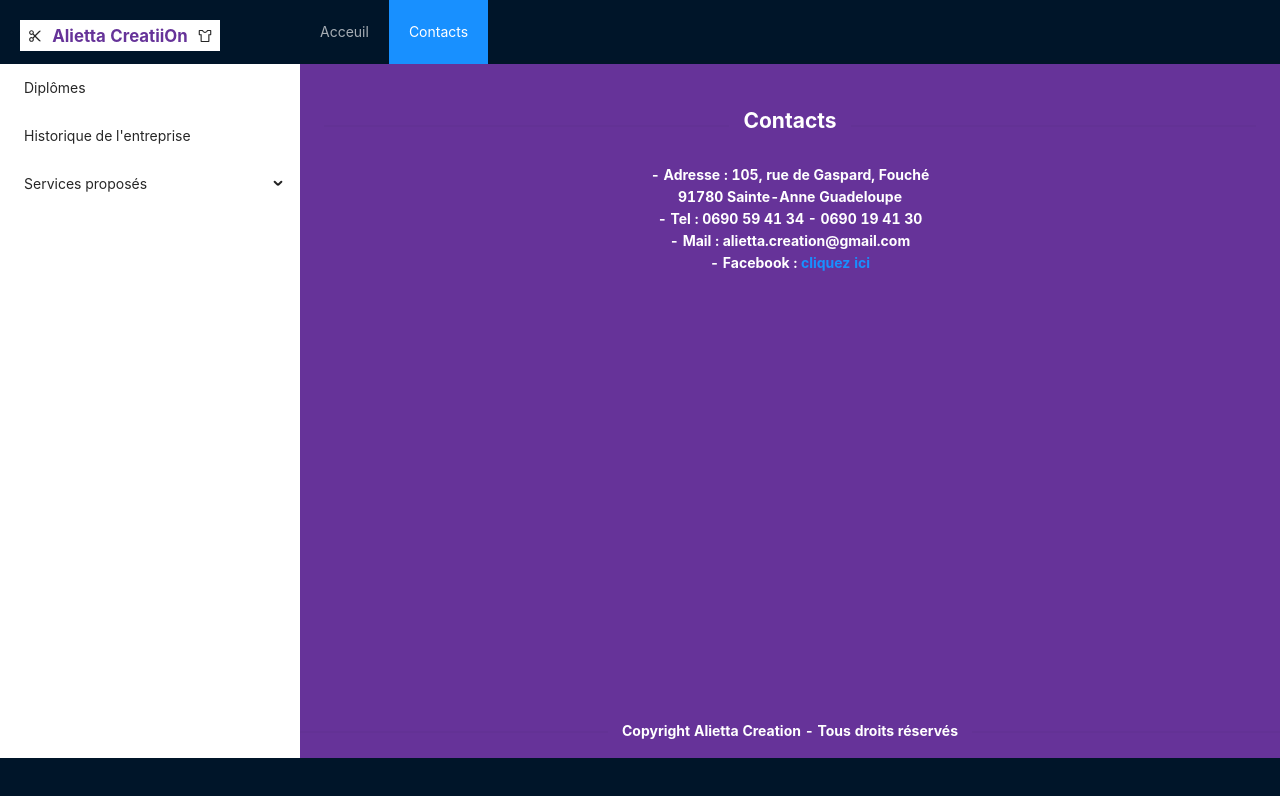
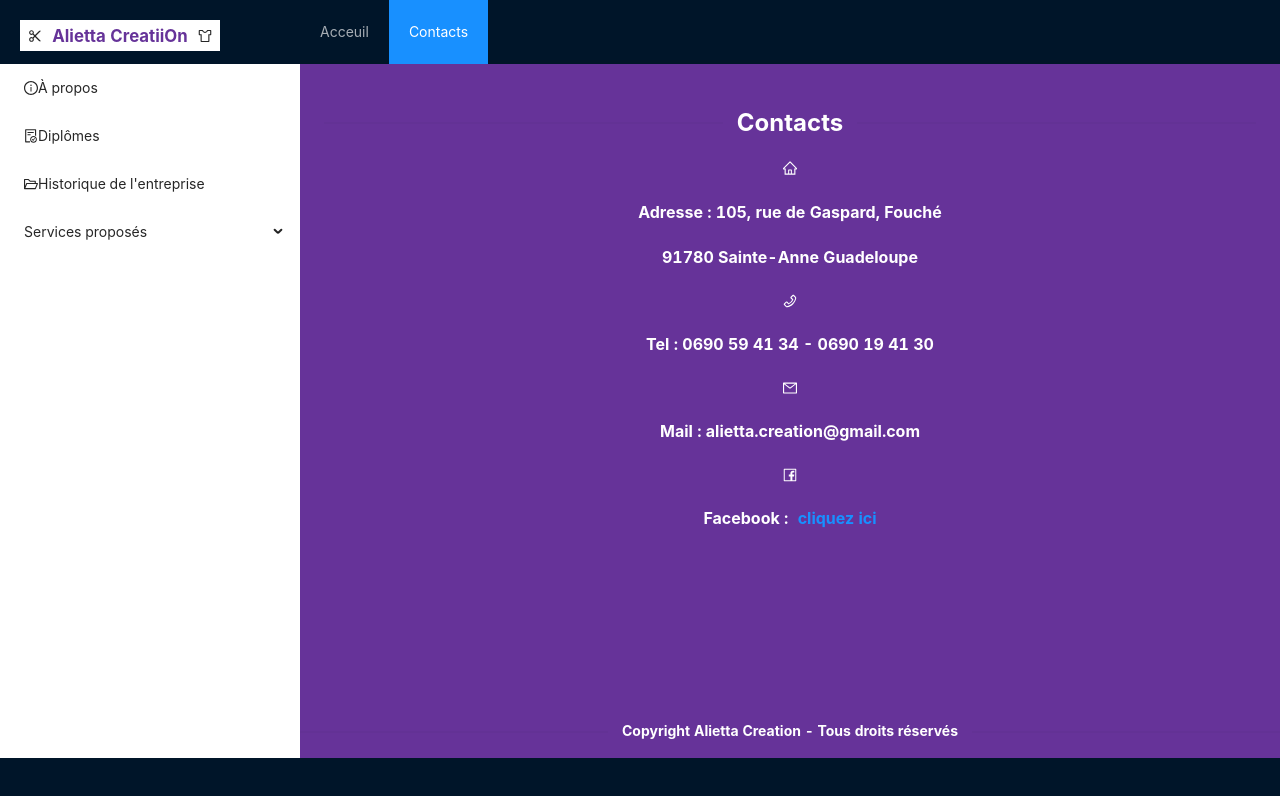
Before and after one commit to Neolau971/neola-a-site, a React (Create React App) app: page / in a window 1280 px wide. Both pictures are taken after a click on the item "Contacts". Shown: the top 796 px of the page. Built offline with nearby package versions, Linux system fonts and the light colour scheme.

Commit message:
#add icon and texts

```diff
--- a/src/components/menu/handler-content.composent.tsx
+++ b/src/components/menu/handler-content.composent.tsx
@@ -1,4 +1,5 @@
 import React from "react"
+import AProposContent from "../../contents/autre/aProposContent"
 import ContactContent from "../../contents/contacts/contactsContent"
 import DiplomeContent from "../../contents/diplome/diplomeContent"
 import HistoricContent from "../../contents/historic/historicContent"
@@ -19,6 +20,7 @@ type HandlerContentCompoProps = {
   isCoutureArti: boolean
   isCouturePesro: boolean
   isRetouches: boolean
+  isAPropos: boolean
 }
 
 const HandlerContentComposent: React.FC<HandlerContentCompoProps> = ({
@@ -30,7 +32,8 @@ const HandlerContentComposent: React.FC<HandlerContentCompoProps> = ({
   isCours,
   isCoutureArti,
   isCouturePesro,
-  isRetouches
+  isRetouches,
+  isAPropos
 }) => {
 
   return (
@@ -44,6 +47,7 @@ const HandlerContentComposent: React.FC<HandlerContentCompoProps> = ({
       {isCoutureArti && <CoutureArtisanalContent />}
       {isCouturePesro && <CouturePersonaliseContent />}
       {isRetouches && <RetouchesContent />}
+      {isAPropos && <AProposContent />}
     </>)
 }
 
--- a/src/components/menu/side-menu.component.tsx
+++ b/src/components/menu/side-menu.component.tsx
@@ -1,4 +1,9 @@
 import { Menu } from "antd"
+import {
+  InfoCircleOutlined,
+  FileDoneOutlined,
+  FolderOpenOutlined
+} from '@ant-design/icons';
 import Sider from "antd/lib/layout/Sider"
 import SubMenu from "antd/lib/menu/SubMenu"
 import React from "react"
@@ -20,8 +25,9 @@ const SideMenuComponent: React.FC<SideMenuProps> = ({ handleContent }) => {
         style={{ height: '100%', borderRight: 0 }}
         onClick={handleClick}
       >
-        <Menu.Item key="Diplome">Diplômes</Menu.Item>
-        <Menu.Item key="Historic">Historique de l'entreprise</Menu.Item>
+        <Menu.Item key="Apropos"><InfoCircleOutlined />À propos</Menu.Item>
+        <Menu.Item key="Diplome"><FileDoneOutlined />Diplômes</Menu.Item>
+        <Menu.Item key="Historic"><FolderOpenOutlined />Historique de l'entreprise</Menu.Item>
         <SubMenu title="Services proposés">
           <Menu.Item key="couturePerso">Couture sur mesure et personnalisée</Menu.Item>
           <Menu.Item key="transfo">Transformation de vêtement</Menu.Item>
--- /dev/null
+++ b/src/contents/autre/aProposContent.tsx
@@ -0,0 +1,32 @@
+import { Divider } from "antd"
+import React from "react"
+
+const text1 = "Le CEO et Créatrice De Mode"
+const text2 = "après avoir étudié dans l'école de haute couture de Toulouse en 2004,"
+const text3 = "à lancé Alietta création en 2011."
+const text4 = "Cette entreprise qui évolue dans l'industrie de l'habillement"
+const text5 = "à su évolué et trouvé ça place dans la société guadeloupéenne et compte de nombreux clients satisfait."
+
+const styles = {
+  margin: '20px',
+  fontSize: 'medium'
+}
+
+function AProposContent() {
+  return (
+    <div className="AppText">
+      <Divider plain><div className="AppText" style={{ fontSize: 'x-large' }}>À propos</div></Divider>
+      <div style={{ display: 'flex', justifyContent: 'center', alignItems: 'center' }}>
+        <p>
+          <div style={styles}>{text1}</div>
+          <div style={styles}>{text2}</div>
+          <div style={styles}>{text3}</div>
+          <div style={styles}>{text4}</div>
+          <div style={styles}>{text5}</div>
+        </p>
+      </div>
+    </div>
+  )
+}
+
+export default React.memo(AProposContent)
--- a/src/contents/contacts/contactsContent.tsx
+++ b/src/contents/contacts/contactsContent.tsx
@@ -1,23 +1,47 @@
 import { Divider } from "antd"
+import {
+  HomeOutlined,
+  PhoneOutlined,
+  MailOutlined,
+  FacebookOutlined
+} from '@ant-design/icons';
 import React from "react"
+
+const text1 = "Adresse : 105, rue de Gaspard, Fouché"
+const text2 = "91780 Sainte-Anne Guadeloupe"
+const text3 = "Tel : 0690 59 41 34 - 0690 19 41 30"
+const text4 = "Mail : alietta.creation@gmail.com"
+const text5 = 'Facebook : '
+
+const styles = {
+  margin: '20px',
+  fontSize: 'medium'
+}
 
 function ContactContent() {
   return (
     <div className="AppText">
-      <Divider plain><h2 className="AppText">Contacts</h2></Divider>
-      <p>
-        - Adresse : 105, rue de Gaspard, Fouché
-                <br />91780 Sainte-Anne Guadeloupe
-                <br></br>
-              - Tel : 0690 59 41 34 - 0690 19 41 30
-                <br></br>
-                - Mail : alietta.creation@gmail.com
-                <br></br>
-                  - Facebook : <a href="https://www.facebook.com/aliette.neola"> cliquez ici</a>
-        <br></br>
-      </p>
+      <Divider plain><div className="AppText" style={{ fontSize: 'x-large' }}>Contacts</div></Divider>
+      <div style={{ display: 'flex', justifyContent: 'center', alignItems: 'center' }}>
+        <p>
+          <HomeOutlined />
+          <div style={styles}>{text1}</div>
+          <div style={styles}>{text2}</div>
+          <PhoneOutlined />
+          <div style={styles}>{text3}</div>
+          <MailOutlined />
+          <div style={styles}>{text4}</div>
+          <FacebookOutlined />
+          <div
+            style={styles}>{text5}
+            <a style={{ marginLeft: '5px' }} href="https://www.facebook.com/aliette.neola">
+              cliquez ici
+            </a>
+          </div>
+        </p>
+      </div>
     </div>
   )
 }
 
-export default ContactContent
+export default React.memo(ContactContent)
--- a/src/mainPage.tsx
+++ b/src/mainPage.tsx
@@ -10,15 +10,16 @@ import './mainPage.css'
 
 function MainPage() {
 
-  const [isHome, setIsHome] = useState(true)
-  const [isContacts, setIsContacts] = useState(false)
-  const [isDiplome, setIsDiplome] = useState(false)
-  const [isHistoric, setIsHistoric] = useState(false)
-  const [isTransfo, setIsTransfo] = useState(false)
-  const [isCours, setIsCours] = useState(false)
-  const [isCoutureArti, setIsCoutureArti] = useState(false)
-  const [isCouturePesro, setIsCouturePesro] = useState(false)
-  const [isRetouches, setIsRetouches] = useState(false)
+  const [isHome, setIsHome] = useState<boolean>(true)
+  const [isContacts, setIsContacts] = useState<boolean>(false)
+  const [isDiplome, setIsDiplome] = useState<boolean>(false)
+  const [isHistoric, setIsHistoric] = useState<boolean>(false)
+  const [isTransfo, setIsTransfo] = useState<boolean>(false)
+  const [isCours, setIsCours] = useState<boolean>(false)
+  const [isCoutureArti, setIsCoutureArti] = useState<boolean>(false)
+  const [isCouturePesro, setIsCouturePesro] = useState<boolean>(false)
+  const [isRetouches, setIsRetouches] = useState<boolean>(false)
+  const [isAPropos, setIsAPropos] = useState<boolean>(false)
 
   const handleContent = (key: string) => {
     setIsHome(false)
@@ -30,6 +31,7 @@ function MainPage() {
     setIsCoutureArti(false)
     setIsCouturePesro(false)
     setIsRetouches(false)
+    setIsAPropos(false)
 
     switch (key) {
       case 'Home':
@@ -58,6 +60,9 @@ function MainPage() {
         break
       case 'cours':
         setIsCours(true)
+        break
+      case 'Apropos':
+        setIsAPropos(true)
         break
       default:
         setIsHome(true)
@@ -89,6 +94,7 @@ function MainPage() {
                 isCoutureArti={isCoutureArti}
                 isCouturePesro={isCouturePesro}
                 isRetouches={isRetouches}
+                isAPropos={isAPropos}
               />}
             </Content>
           </div>
```
